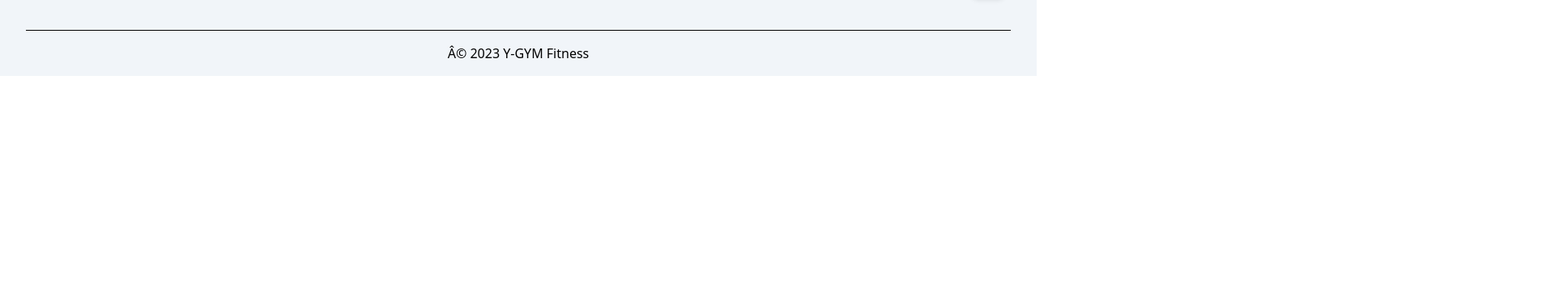
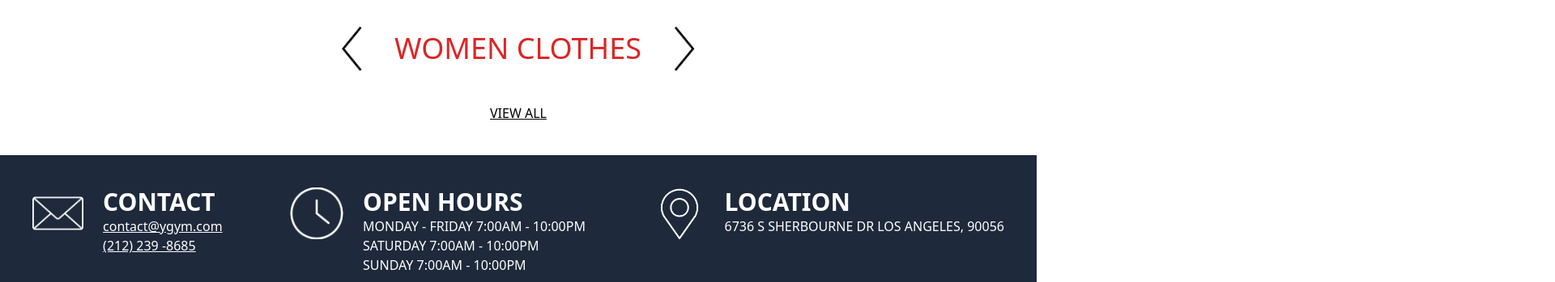
Before and after one commit to Youcode-Classe-E-2023-2024/The-0661_startup, a website: page index.html in a window 1280 px wide. Shown: the part 3208-3557 px from the top of the page at 81% size, 1920 px wide, since content can reach past the window. Before the commit the page ends 3302 px from the top, so only its background shows below. Drawn offline with nearby package versions, Linux system fonts and the light colour scheme.

Commit message:
add women vectors

```diff
--- a/index.html
+++ b/index.html
@@ -57,7 +57,6 @@
       </div>
 
       <!-- slides men clothes -->
-      <div class="flex bg-neutral-100 py-8 my-4">
       <div class="flex bg-neutral-100 py-8 my-4 mb-24">
         <img src="pictures/mc-1.png" class="mx-4">
         <img src="pictures/mc2.png" class="mx-4">
@@ -74,6 +73,41 @@
         <p class="w-fit my-4 text-xl">New newness. Did we mention they’re new?</p>
         <a href="clothes.html" class="my-4 py-[15px] px-10 bg-black text-white rounded-full text-xl font-bold shadow-2xl hover:opacity-80 transition-all">SHOP NOW</a>
       </div>
+
+      <!-- vectores women clothes -->
+      <div class="flex flex-col justify-center items-center mb-10">
+        <div class="flex items-center mb-10">
+          <img src="pictures/Vector-left.png" class="h-14">
+          <h1 class="text-red-600 text-4xl px-10">WOMEN CLOTHES</h1>
+          <img src="pictures/Vector-right.png" class="h-14">
+        </div>
+        <a href="clothes.html" class="underline">VIEW ALL</a>
+      </div>
+
+
+
+
+
+
+
+
+
+
+
+
+
+
+
+
+
+
+
+
+
+
+
+
+
     </main>
 
 
```
